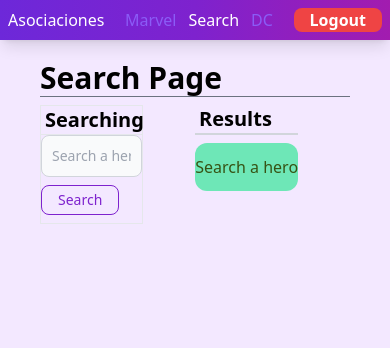
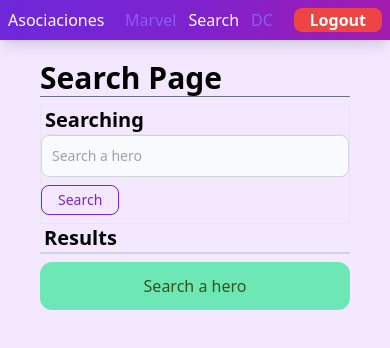
Before and after one commit to daftnemesis/HeroesApp, a React (Vite) app: page /search in a window 390 px wide. Shown: the top 348 px of the page. Built offline with nearby package versions, Linux system fonts and the light colour scheme.

Commit message:
agregando un poco de responsive

```diff
--- a/src/heroes/pages/SearchPage.jsx
+++ b/src/heroes/pages/SearchPage.jsx
@@ -33,8 +33,8 @@
       <h1 className="font-bold text-3xl">Search Page</h1>
       <hr className="border-1 border-gray-500 mb-2"/>
 
-      <div className="grid grid-cols-6 ">
-        <div className="col-start-1 col-end-3 border">
+      <div className="flex flex-col md:grid md:grid-cols-6 ">
+        <div className="md:col-start-1 md:col-end-3 border">
            <h4 className="font-semibold text-xl pl-1">Searching</h4>
            <hr />
 
@@ -58,7 +58,7 @@
            </form>
         </div>
 
-        <div className=" col-start-4 col-end-6">
+        <div className=" md:col-start-4 md:col-end-6">
           <h4 className="font-semibold text-xl pl-1">Results</h4>
           <hr className="border border-gray-300"/>
 
```
